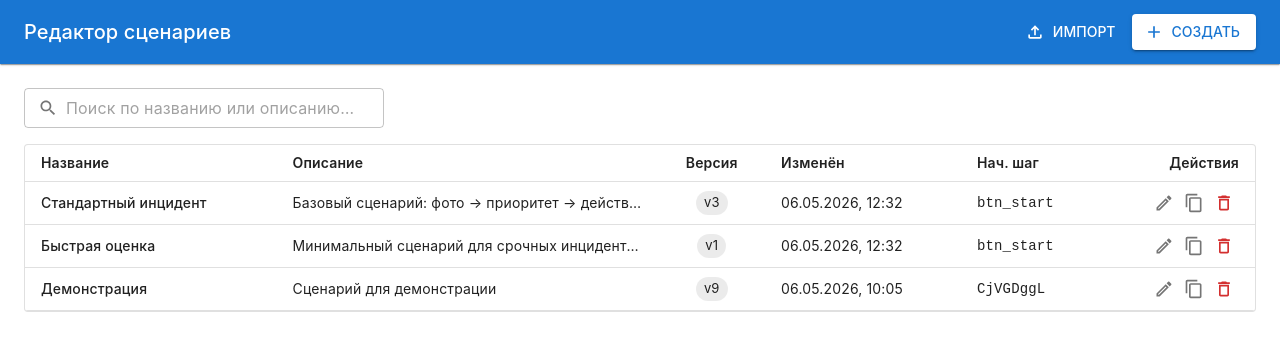
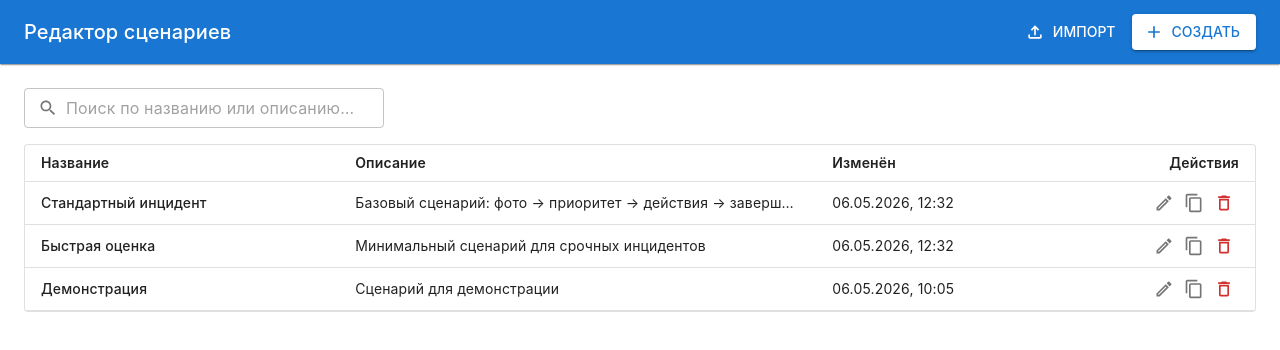
Before and after one commit to timursayfetdinov/im, a React (Vite) app: page /im/scenarios in a window 1280 px wide. Shown: the top 350 px of the page. Built offline with nearby package versions, Linux system fonts and the light colour scheme; what json-logic-js would draw is missing.

Commit message:
fix: removed unnecessary columns

```diff
--- a/src/features/scenarios/components/ScenarioListPage.tsx
+++ b/src/features/scenarios/components/ScenarioListPage.tsx
@@ -2,7 +2,6 @@ import { useState } from 'react';
 import AppBar from '@mui/material/AppBar';
 import Box from '@mui/material/Box';
 import Button from '@mui/material/Button';
-import Chip from '@mui/material/Chip';
 import CircularProgress from '@mui/material/CircularProgress';
 import IconButton from '@mui/material/IconButton';
 import InputAdornment from '@mui/material/InputAdornment';
@@ -50,7 +49,7 @@ export function ScenarioListPage() {
   const [deleteTarget, setDeleteTarget] = useState<ScenarioMeta | null>(null);
 
   const filtered = (scenarios ?? []).filter(
-    (s) =>
+    s =>
       s.name.toLowerCase().includes(search.toLowerCase()) ||
       s.description.toLowerCase().includes(search.toLowerCase())
   );
@@ -59,7 +58,7 @@ export function ScenarioListPage() {
     createMutation.mutate(
       { name, description },
       {
-        onSuccess: (scenario) => {
+        onSuccess: scenario => {
           setCreateOpen(false);
           navigate({ to: '/scenarios/$id', params: { id: scenario.scenario.id } });
         },
@@ -76,7 +75,7 @@ export function ScenarioListPage() {
 
   function handleDuplicate(id: string) {
     duplicateMutation.mutate(id, {
-      onSuccess: (scenario) =>
+      onSuccess: scenario =>
         navigate({ to: '/scenarios/$id', params: { id: scenario.scenario.id } }),
     });
   }
@@ -112,7 +111,7 @@ export function ScenarioListPage() {
         <TextField
           placeholder="Поиск по названию или описанию…"
           value={search}
-          onChange={(e) => setSearch(e.target.value)}
+          onChange={e => setSearch(e.target.value)}
           size="small"
           sx={{ mb: 2, width: 360 }}
           slotProps={{
@@ -137,9 +136,7 @@ export function ScenarioListPage() {
                 <TableRow>
                   <TableCell>Название</TableCell>
                   <TableCell>Описание</TableCell>
-                  <TableCell align="center">Версия</TableCell>
                   <TableCell>Изменён</TableCell>
-                  <TableCell>Нач. шаг</TableCell>
                   <TableCell align="right">Действия</TableCell>
                 </TableRow>
               </TableHead>
@@ -151,7 +148,7 @@ export function ScenarioListPage() {
                     </TableCell>
                   </TableRow>
                 ) : (
-                  filtered.map((s) => (
+                  filtered.map(s => (
                     <TableRow
                       key={s.id}
                       hover
@@ -167,13 +164,14 @@ export function ScenarioListPage() {
                         <Typography
                           variant="body2"
                           color="text.secondary"
-                          sx={{ overflow: 'hidden', textOverflow: 'ellipsis', whiteSpace: 'nowrap' }}
+                          sx={{
+                            overflow: 'hidden',
+                            textOverflow: 'ellipsis',
+                            whiteSpace: 'nowrap',
+                          }}
                         >
                           {s.description || '—'}
                         </Typography>
-                      </TableCell>
-                      <TableCell align="center">
-                        <Chip label={`v${s.version}`} size="small" />
                       </TableCell>
                       <TableCell>
                         <Typography variant="body2" color="text.secondary">
@@ -186,18 +184,11 @@ export function ScenarioListPage() {
                           })}
                         </Typography>
                       </TableCell>
-                      <TableCell>
-                        <Typography variant="body2" sx={{ fontFamily: 'monospace' }}>
-                          {s.initialStep || '—'}
-                        </Typography>
-                      </TableCell>
-                      <TableCell align="right" onClick={(e) => e.stopPropagation()}>
+                      <TableCell align="right" onClick={e => e.stopPropagation()}>
                         <Tooltip title="Редактировать">
                           <IconButton
                             size="small"
-                            onClick={() =>
-                              navigate({ to: '/scenarios/$id', params: { id: s.id } })
-                            }
+                            onClick={() => navigate({ to: '/scenarios/$id', params: { id: s.id } })}
                           >
                             <EditOutlinedIcon fontSize="small" />
                           </IconButton>
@@ -212,11 +203,7 @@ export function ScenarioListPage() {
                           </IconButton>
                         </Tooltip>
                         <Tooltip title="Удалить">
-                          <IconButton
-                            size="small"
-                            color="error"
-                            onClick={() => setDeleteTarget(s)}
-                          >
+                          <IconButton size="small" color="error" onClick={() => setDeleteTarget(s)}>
                             <DeleteOutlineIcon fontSize="small" />
                           </IconButton>
                         </Tooltip>
```
